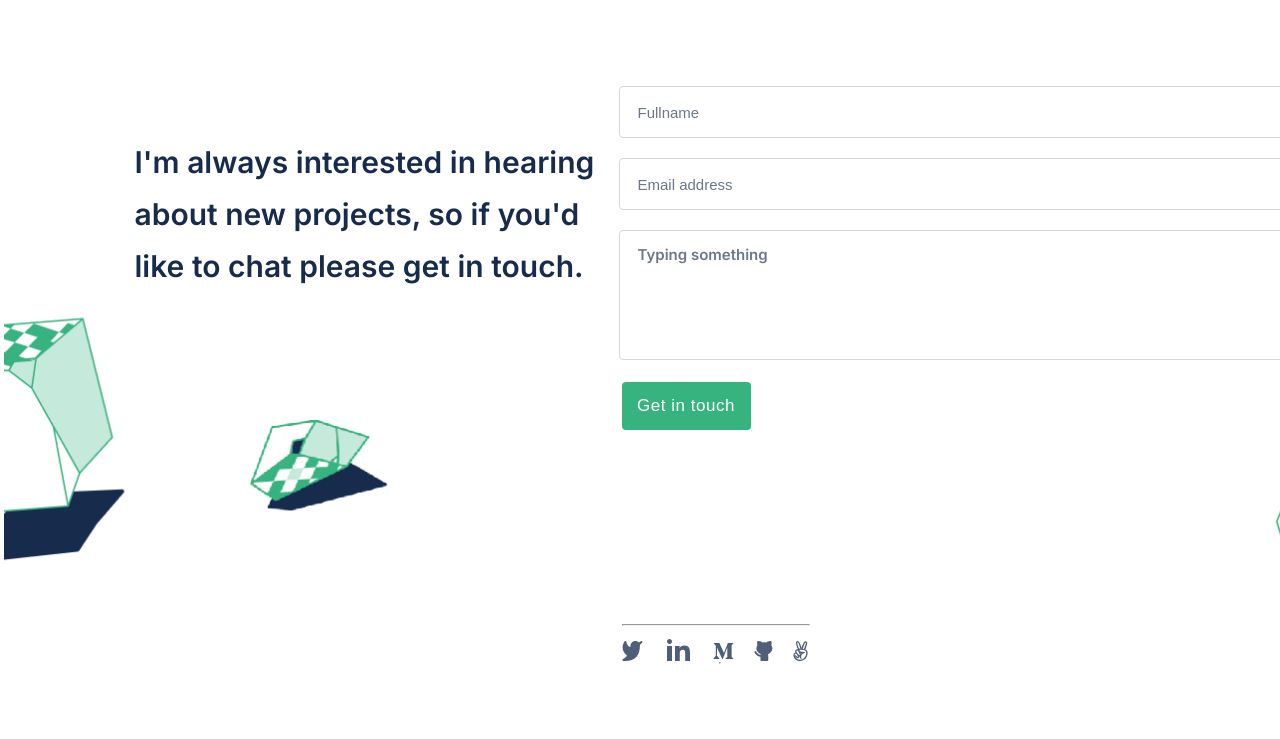
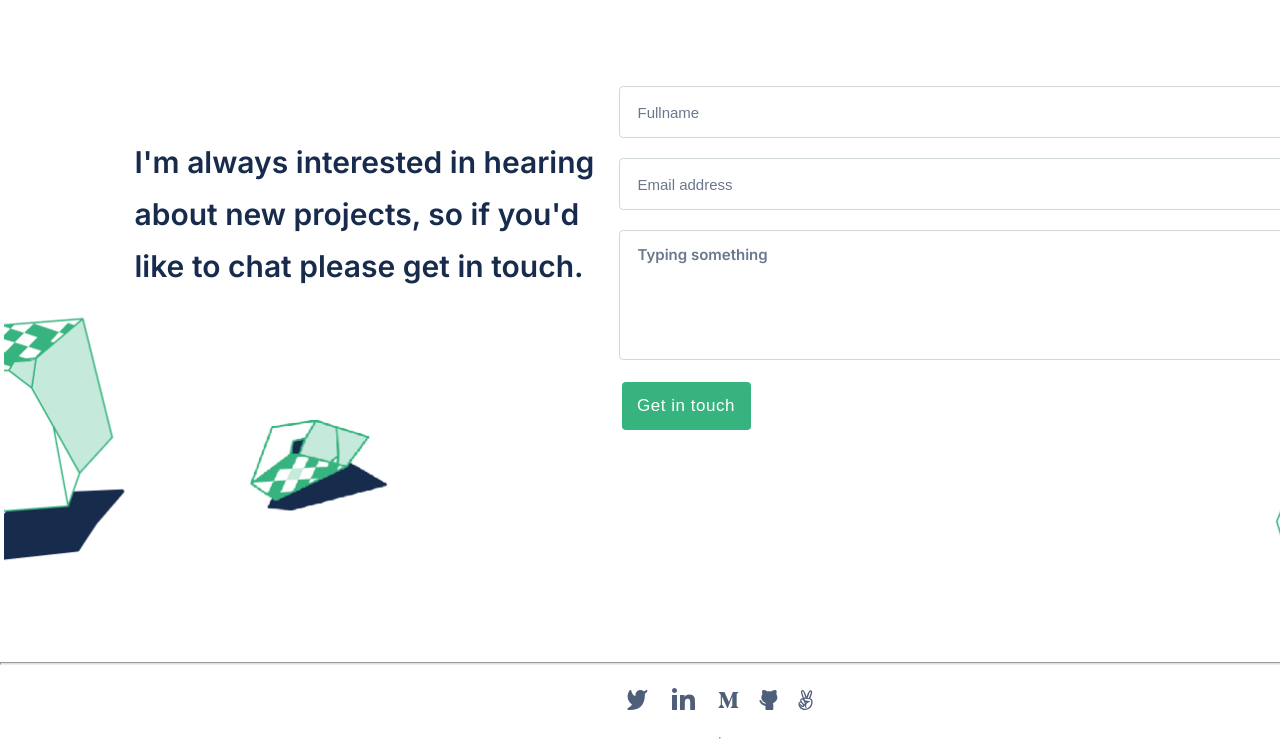
Before and after one commit to chelobotix/Portafolio-Website, a website: page index.html in a window 1280 px wide. Shown: the part 2881-3620 px from the top of the page. Drawn offline with Linux system fonts and the light colour scheme.

Commit message:
Update footer social media hr width

```diff
--- a/index.html
+++ b/index.html
@@ -388,7 +388,12 @@
             <div class="divbtn_field">
               <button class="btn-form btn_effects" type="submit">Get in touch</button>
             </div>
+          </form>
+        </div>
+      </section>
+    </div>
 
+    <div class="social_media_footer">
       <hr class="hr_dsk" />
       <ul class="social_links">
         <li>
@@ -407,9 +412,6 @@
           <a href="#" target="_blank"> <img src="images/angellist.svg" /></a>
         </li>
       </ul>
-          </form>
-        </div>
-      </section>
     </div>
 
     <section class="email_footer">
--- a/style.css
+++ b/style.css
@@ -610,7 +610,7 @@
     cursor: pointer;
   }
 
-  .section-contact-form .contact-form .social_links {
+  .social_media_footer .social_links {
     display: flex;
     justify-content: center;
     align-items: center;
@@ -618,6 +618,10 @@
     gap: 20px;
     padding: 0;
     margin-top: 0;
+  }
+
+  .social_media_footer .hr_dsk {
+    display: none;
   }
 
   .email_footer {
@@ -1296,20 +1300,24 @@
     cursor: pointer;
   }
 
-  .hr_dsk {
-    width: 186px;
-    margin-left: 0;
-    margin-top: 170px;
+  .social_media_footer {
+    width: 1440px;
   }
 
-  .section-contact-form .contact-form .social_links {
+  .social_media_footer .hr_dsk {
+    width: 100%;
+    height: 1px;
+    background: #dfe1e6;
+  }
+
+  .social_media_footer .social_links {
     display: flex;
     justify-content: center;
     align-items: center;
     list-style-type: none;
     gap: 20px;
     padding: 0;
-    margin-top: -20px;
+    margin-top: 20px;
   }
 
   .email_footer {
```
Lines whose indentation alone changed are shown as unchanged.
